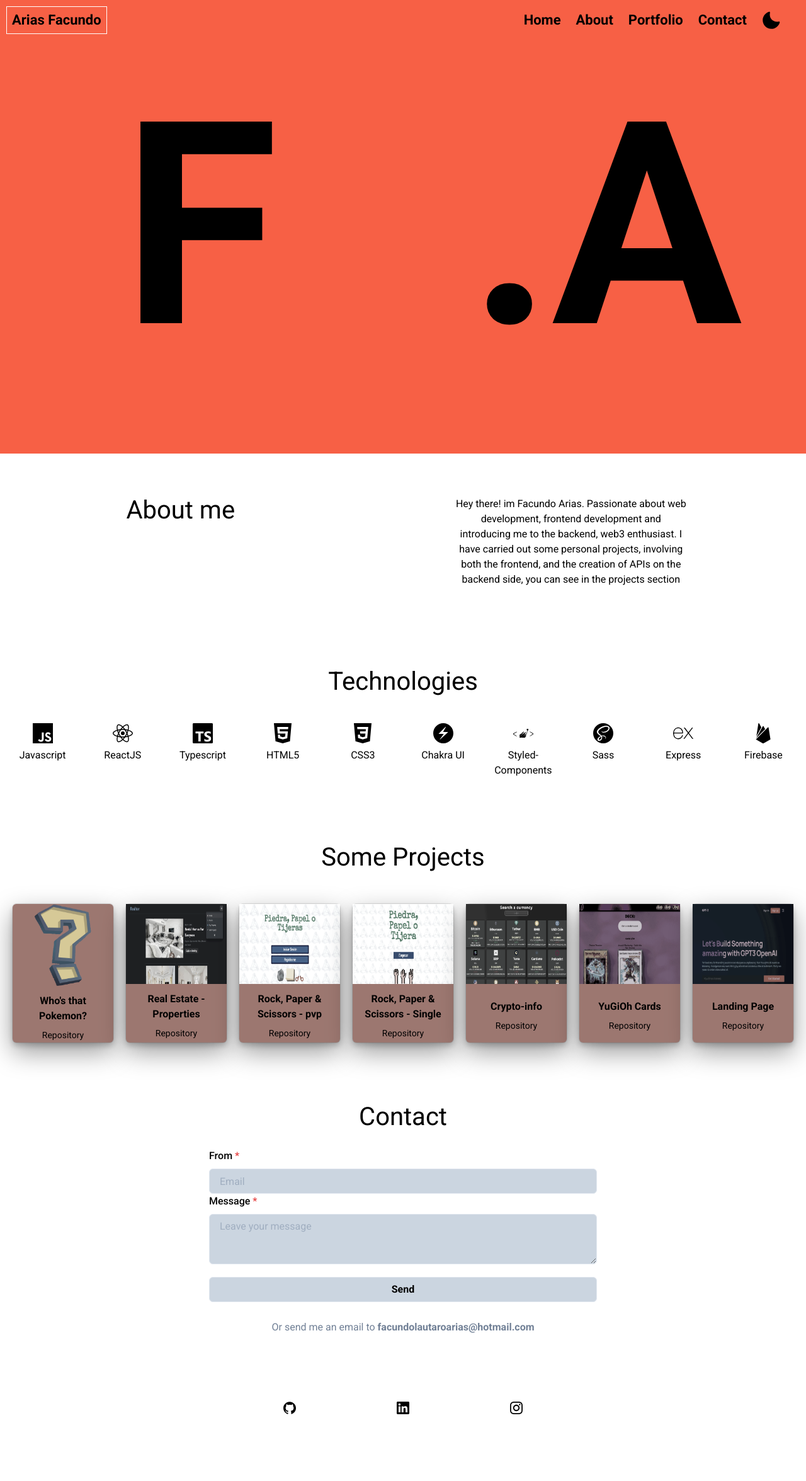
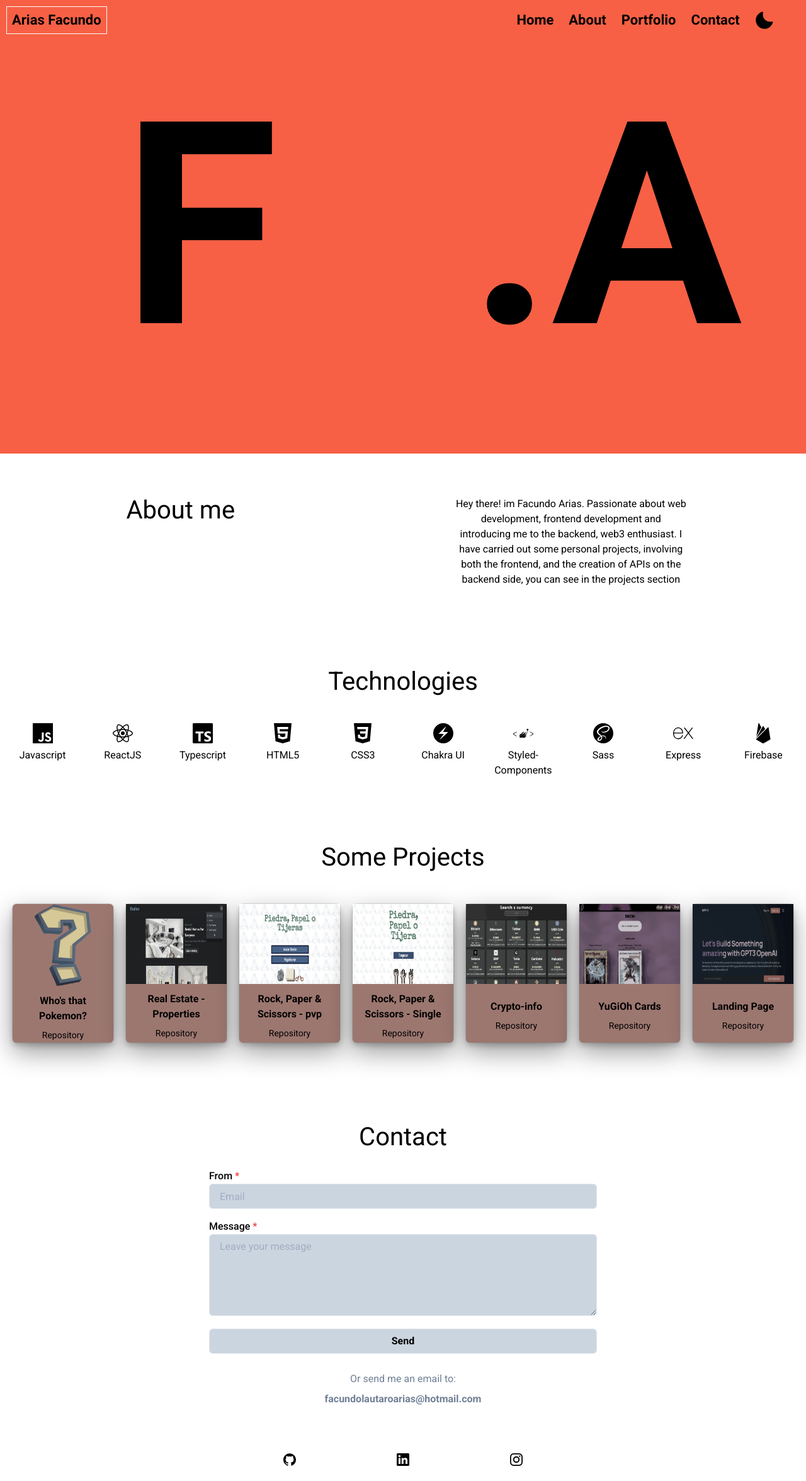
Before and after one commit to facuariasla/portfolio2, a React (Vite) app: page / in a window 1280 px wide. Shown: the whole page at 63% size. Before the commit the page ends 2269 px from the top, so only its background shows below. Built offline with nearby package versions, Linux system fonts and the light colour scheme.

Commit message:
form and header fixcef

```diff
--- a/src/components/Contact.jsx
+++ b/src/components/Contact.jsx
@@ -85,7 +85,7 @@ export const Contact = () => {
   const isError2 = email.message === "";
   return (
     <Stack padding={6} id="contact">
-      <Text textAlign="center" pb={3} fontSize={40}>
+      <Text textAlign="center" pb={3} pt={8} fontSize={40}>
         Contact
       </Text>
 
@@ -95,7 +95,7 @@ export const Contact = () => {
         w={["100%", null, null, "50%"]}
         alignSelf="center"
       >
-        <FormLabel htmlFor="email">From</FormLabel>
+        <FormLabel m={0} htmlFor="email">From</FormLabel>
         <Input
           id="email"
           type="text"
@@ -106,7 +106,7 @@ export const Contact = () => {
           onChange={handleChange}
         />
 
-        <FormLabel htmlFor="message">Message</FormLabel>
+        <FormLabel pt={4} m={0} htmlFor="message">Message</FormLabel>
         <Textarea
           id="message"
           backgroundColor={formsColor}
@@ -115,7 +115,8 @@ export const Contact = () => {
           name="message"
           value={email.message}
           onChange={handleChange}
-        />
+          h='130px'
+          />
 
         <Button
           type="submit"
@@ -130,7 +131,10 @@ export const Contact = () => {
         </Button>
       </FormControl>
       <Text textAlign="center" color="gray.500">
-        Or send me an email to <strong>facundolautaroarias@hotmail.com</strong>
+        Or send me an email to:
+      </Text>
+      <Text textAlign="center" color="gray.500">
+        <strong>facundolautaroarias@hotmail.com</strong>
       </Text>
     </Stack>
   );
--- a/src/components/Footer.jsx
+++ b/src/components/Footer.jsx
@@ -4,7 +4,7 @@ import { SiGithub, SiLinkedin, SiInstagram } from "react-icons/si";
 
 export const Footer = () => {
   return (
-    <Stack width="100%" paddingTop={20} paddingBottom={4} fontSize={20}>
+    <Stack width="100%" paddingTop={12} paddingBottom={4} fontSize={20}>
       <Stack justifyContent="center" alignItems="center" direction="column">
         <Stack
           direction="row"
--- a/src/components/Header.jsx
+++ b/src/components/Header.jsx
@@ -57,7 +57,7 @@ export const Header = () => {
       direction="row"
       justifyContent="space-between"
       padding={2.5}
-      paddingRight={10}
+      paddingRight='4%'
       backgroundColor={colorComp}
       zIndex={2}
       color={fontColor}
```
